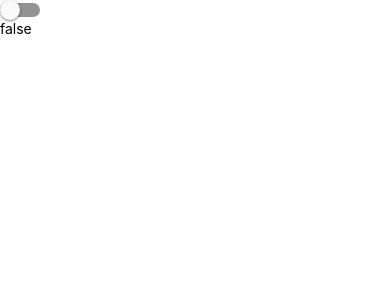
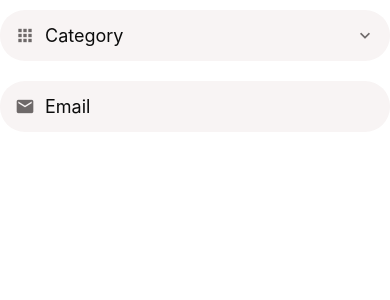
Before and after one commit to shrikantkalar023/learning-React-Native, a React Native app: screen / in a window 390 px wide. Shown: the top 300 px of the page. Built offline with nearby package versions, Linux system fonts and the light colour scheme.

Commit message:
App Picker component ui

```diff
--- a/App.tsx
+++ b/App.tsx
@@ -1,18 +1,14 @@
-import { useState } from "react";
-import { Switch, Text } from "react-native";
 import { GestureHandlerRootView } from "react-native-gesture-handler";
+import AppPicker from "./app/components/AppPicker";
+import AppTextInput from "./app/components/AppTextInput";
 import Screen from "./app/components/Screen";
 
 export default function App() {
-  const [isNew, setIsNew] = useState(false);
   return (
     <GestureHandlerRootView style={{ flex: 1 }}>
       <Screen>
-        <Switch
-          value={isNew}
-          onValueChange={(newValue) => setIsNew(newValue)}
-        />
-        <Text>{isNew ? "true" : "false"}</Text>
+        <AppPicker icon="apps" placeholder="Category" />
+        <AppTextInput icon="email" placeholder="Email" />
       </Screen>
     </GestureHandlerRootView>
   );
--- /dev/null
+++ b/app/components/AppPicker.tsx
@@ -0,0 +1,46 @@
+import { MaterialCommunityIcons } from "@expo/vector-icons";
+import { StyleSheet, View } from "react-native";
+import { IconNames } from "../config/iconNames";
+import defaultStyles from "../config/styles";
+import AppText from "./AppText";
+
+interface Props {
+  icon?: IconNames;
+  placeholder: string;
+}
+
+const AppPicker = ({ icon, placeholder }: Props) => {
+  return (
+    <View style={styles.container}>
+      {icon && (
+        <MaterialCommunityIcons
+          name={icon}
+          size={20}
+          color={defaultStyles.colors.medium}
+        />
+      )}
+      <AppText style={styles.text}>{placeholder}</AppText>
+      <MaterialCommunityIcons
+        name="chevron-down"
+        size={20}
+        color={defaultStyles.colors.medium}
+      />
+    </View>
+  );
+};
+
+export default AppPicker;
+
+const styles = StyleSheet.create({
+  container: {
+    backgroundColor: defaultStyles.colors.light,
+    borderRadius: 25,
+    flexDirection: "row",
+    padding: 15,
+    marginVertical: 10,
+    gap: 10,
+  },
+  text: {
+    flex: 1,
+  },
+});
--- a/app/config/iconNames.ts
+++ b/app/config/iconNames.ts
@@ -4,4 +4,5 @@ export type IconNames =
   | "close"
   | "email"
   | "logout"
-  | "format-list-bulleted";
+  | "format-list-bulleted"
+  | "apps";
```
